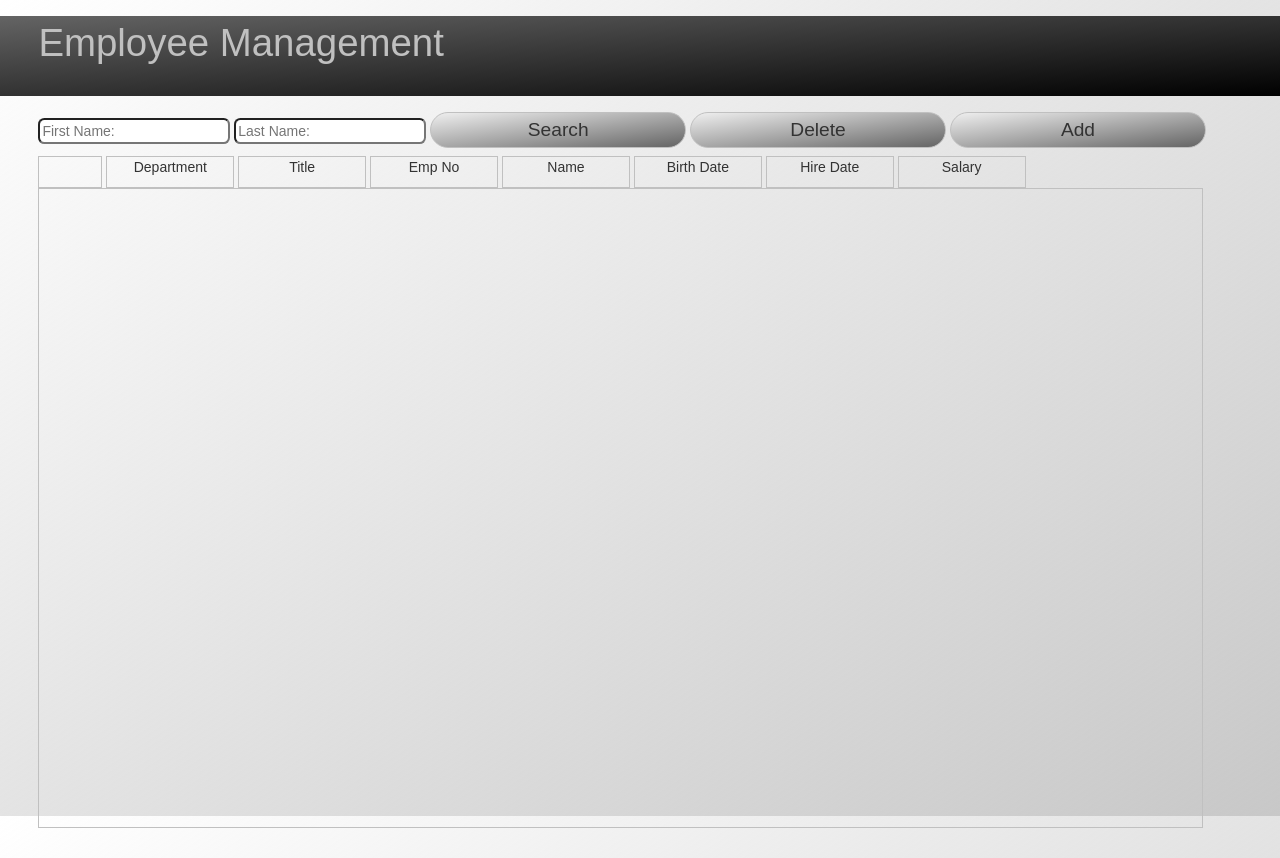
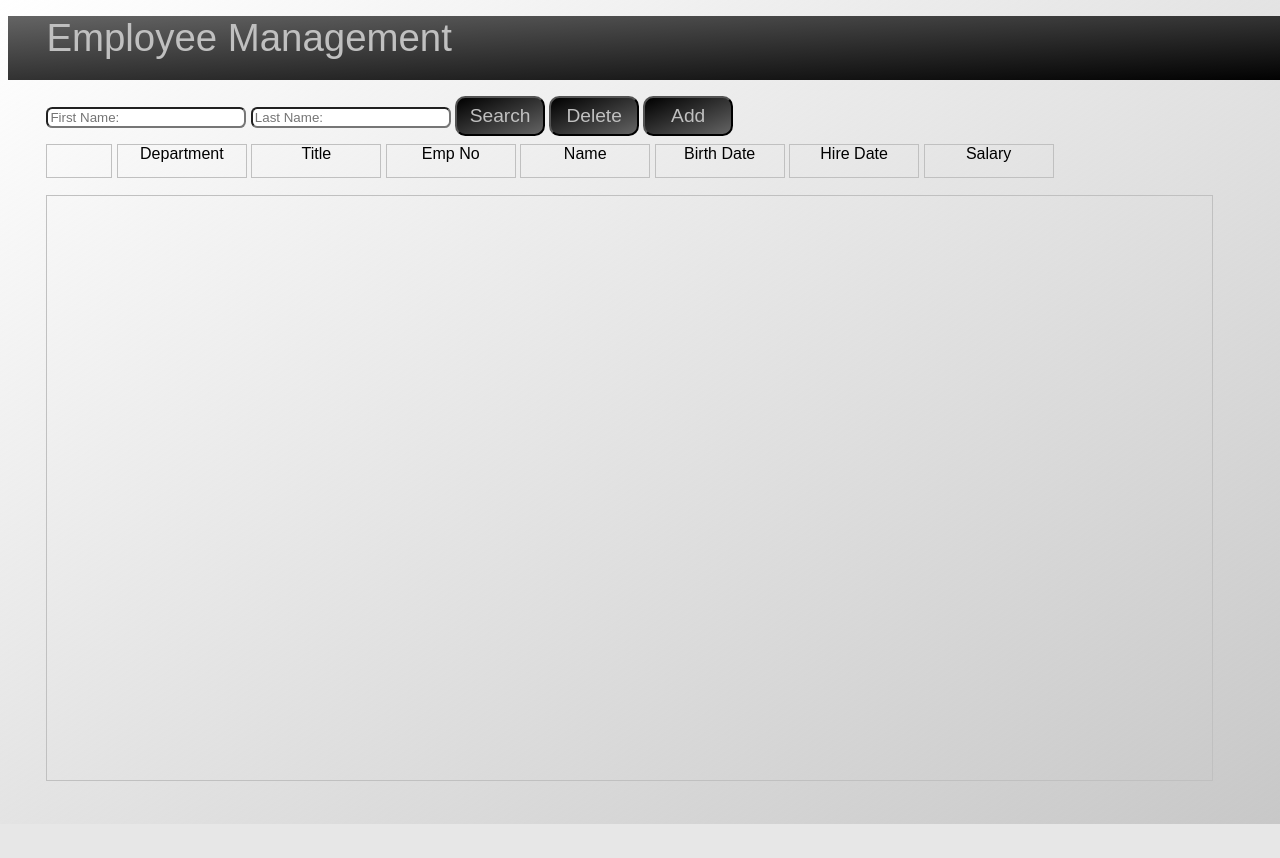
Before and after one commit to Indominu/H2-Clientside, a PHP site: page / in a window 1280 px wide; the page is wider, and only the part inside the window is pictured. After the commit the page ends 824 px from the top of that part, so only its background shows below. Run offline with PHP 8.4, Linux system fonts and the light colour scheme.

Commit message:
css adjustment

```diff
--- a/base.css
+++ b/base.css
@@ -10,7 +10,7 @@
 .banner
 {
     width:100vw;
-    height:10vh;
+    height:8vh;
     margin-top:2vh;
     margin-bottom:2vh;
     background-image: linear-gradient(to bottom right, rgba(100,100,100,1), rgba(0,0,0,1));
@@ -28,44 +28,44 @@
  border-radius: 0.5vmax;
 }
 
-.modal-dialog{
-    min-width: 100%;
-    min-height: 100%;
-}
-
-button {
-    display:inline-table;
-    border:0.1vmax solid silver;
-    width:15vw;height:5vh;
-    text-align:center;
-    font-family: Arial, Helvetica, sans-serif;
-    font-size:1.5vmax;
-    border-radius: 25vmax;
-    padding-top:0.5vh;
-    background-image: linear-gradient(to bottom right, rgba(255,0,0,0), rgba(100,100,100,1));
-    cursor:pointer;
-}
-
-button:hover {
-    border:0.1vmax solid green;
+ul {
+    position: fixed;
+    bottom: 0;
+    margin-left:3vw;
+    padding: 0;
+    border: 0.1vmax solid silver;
+    width: 91vw;
+    height: 73vh;
+    overflow-x: hidden;
+    font-size: 1.5vmax;
 }
 
 .button
 {
     display:inline-table;
-    border:0.1vmax solid silver;
-    width:20vw;height:4.5vh;
+    border:0.2vmax linear-gradient(to bottom right,  rgba(0,0,0,1), rgba(100,100,100,1));
+    width:7vw;height:5vh;
     text-align:center;
     font-family: Arial, Helvetica, sans-serif;
+    cursor:pointer;
+    color:silver;
     font-size:1.5vmax;
-    border-radius: 25vmax;
+    border-radius: 0.8vw;
     padding-top:0vh;
-    background-image: linear-gradient(to bottom right, rgba(255,0,0,0), rgba(100,100,100,1));
+    background-image: linear-gradient(to bottom right,  rgba(0,0,0,1), rgba(100,100,100,1));
 }
 
 .button:hover
 {
-    border:0.1vmax solid green;
+    border:0.2vmax solid silver;
+}
+
+#save:hover {
+    border:0.2vmax solid green;
+}
+
+#cancel:hover {
+    border:0.2vmax solid red;
 }
 
 .deleteAction
@@ -74,8 +74,12 @@
 }
 .nameLine
 {
-    display:inline-table;
-    cursor:pointer;
+    display: inline-table;
+    border: 0.1vmax solid silver;
+    min-width: 9vw;
+    text-align: center;
+    height: 3vh;
+    cursor: pointer;
 }
 
 .nameLine:hover
@@ -98,3 +102,23 @@
     margin:0 0 0 0;
     text-align:center;
 }
+
+::-webkit-scrollbar {
+    width: 1vw;
+    height: 5vh;
+}
+
+::-webkit-scrollbar-track {
+    background-image: linear-gradient(to bottom right, rgba(255,0,0,0), rgba(200,200,200,1));
+}
+
+::-webkit-scrollbar-thumb {
+    border-radius: 1vmax;
+    background-image: linear-gradient(to bottom right,  rgba(0,0,0,1), rgba(100,100,100,1));
+    border:0.1vmax linear-gradient(to bottom right,  rgba(0,0,0,1), rgba(100,100,100,1));
+
+}
+
+::-webkit-scrollbar-thumb:hover {
+    border:0.1vmax solid silver;
+}
--- a/index.js
+++ b/index.js
@@ -10,6 +10,8 @@
 
     $("#Delete").click(() => {
         $(".deleteAction").show();
+        $("#save").show();
+        $("#cancel").show();
     });
 
     $('ul').on('click', 'input', function() {
@@ -20,8 +22,10 @@
         }
     });
 
-    $("#Cancel").click(() => {
+    $("#cancel").click(() => {
         $(".deleteAction").hide();
+        $("#save").hide();
+        $("#cancel").hide();
     });
 
     $('ul').on('click', '.nameLine', function() {
@@ -34,13 +38,15 @@
         document.getElementById("iform").src="employeeform.php";
     });
 
-    $("#Comfirm").click(() => {
+    $("#save").click(() => {
         $.ajax({
             type: "POST",
             url: "search&destroy.php",
             data:  { "jsonData": JSON.stringify(checkBoxArr) },
             success: (res) => {
                 $(".deleteAction").hide();
+                $("#save").hide();
+                $("#cancel").hide();
                 checkBoxArr.length = 0;
                 DisplaySearch();
             }
@@ -57,27 +63,20 @@
             var listFromPhp = JSON.parse(res);
             $('.testClass').remove();
             for (var i = 0; i < listFromPhp.length; i+=1) {
-                /*
-                var div = document.createElement("div");
-                var li = document.createElement("li");
-                var input = document.createElement("input");
-                li.innerHTML = listFromPhp[i].toString().replace(/\,/g,' ');
-                li.setAttribute('id', listFromPhp[i][0]);
-                li.setAttribute('class', 'testClass');
-                input.setAttribute('type', 'checkbox');
-                input.setAttribute('id', listFromPhp[i][0]);
-                input.setAttribute('style', 'display: none;');
-                input.setAttribute('class', 'deleteAction');
-                document.getElementById("List").appendChild(div);
-                document.getElementById("List").appendChild(li);
-                //document.getElementById(listFromPhp[i][0]).appendChild(input);
-                */
                var div = document.createElement("div");
                div.setAttribute('id', listFromPhp[i][2]);
                div.setAttribute('style', "white-space:nowrap");
                div.setAttribute('class', "testClass");
                html="&nbsp;<input id='"+listFromPhp[i][2]+"' type='checkbox' class='deleteAction' style='display:none'>";
-               html+="&nbsp;<div id='"+listFromPhp[i][2]+"' class='nameLine' >"+listFromPhp[i].toString().replace(/\,/g,' ')+"</div>";
+               html+="&nbsp;<div id='"+listFromPhp[i][2]+"' class='nameLine' >"+listFromPhp[i][0].toString().replace(/\,/g,' ')+"</div>";
+               html+="&nbsp;<div id='"+listFromPhp[i][2]+"' class='nameLine' >"+listFromPhp[i][1].toString().replace(/\,/g,' ')+"</div>";
+               html+="&nbsp;<div id='"+listFromPhp[i][2]+"' class='nameLine' >"+listFromPhp[i][2].toString().replace(/\,/g,' ')+"</div>";
+               html+="&nbsp;<div id='"+listFromPhp[i][2]+"' class='nameLine' >"+listFromPhp[i][3].toString().replace(/\,/g,' ')+"</div>";
+               html+="&nbsp;<div id='"+listFromPhp[i][2]+"' class='nameLine' >"+listFromPhp[i][4].toString().replace(/\,/g,' ')+"</div>";
+               html+="&nbsp;<div id='"+listFromPhp[i][2]+"' class='nameLine' >"+listFromPhp[i][5].toString().replace(/\,/g,' ')+"</div>";
+               html+="&nbsp;<div id='"+listFromPhp[i][2]+"' class='nameLine' >"+listFromPhp[i][6].toString().replace(/\,/g,' ')+"</div>";
+               html+="&nbsp;<div id='"+listFromPhp[i][2]+"' class='nameLine' >"+listFromPhp[i][7].toString().replace(/\,/g,' ')+"</div>";
+
 
                div.innerHTML=html;
                document.getElementById("List").appendChild(div);
--- a/index.php
+++ b/index.php
@@ -4,20 +4,19 @@
         <meta charset="UTF-8">
         <meta name="viewport" content="width=device-width, initial-scale=1">
         <link rel="stylesheet" type="text/css" href="base.css">
-        <link rel="stylesheet" href="https://maxcdn.bootstrapcdn.com/bootstrap/3.4.0/css/bootstrap.min.css">
         <script src="jquery-3.3.1.js"></script>
-
-        <script src="https://maxcdn.bootstrapcdn.com/bootstrap/3.4.0/js/bootstrap.min.js"></script>
     </head>
     <body>
         <script src="index.js"></script>
         <div class="banner" >Employee Management</div>
         <div style="margin-left:3vw;" >
-            <input type="text" id="first_name" name="first_name" placeholder="First Name:" style="width:15vw">
-            <input type="text" id="last_name" name="last_name" placeholder="Last Name:" style="width:15vw">
-            <button class="button"type="button" id="Search">Search</button>
+            <input type="text" id="first_name" name="first_name" placeholder="First Name:" style="width:15vw;">
+            <input type="text" id="last_name" name="last_name" placeholder="Last Name:" style="width:15vw;">
+            <button class="button" type="button" id="Search">Search</button>
             <button class="button" type="button" id="Delete">Delete</button>
-            <button class="button" type="button" id="add">Add</button><br>
+            <button class="button" type="button" id="add">Add</button>
+            <button class="button" type="button" id="save" style="display: none;">Comfirm</button>
+            <button class="button" type="button" id="cancel" style="display: none;">Cancel</button><br>
         </div>
         <div style="padding-left:3vw;margin-top:1vh;">
             <div class="title" style="width:5vw">&nbsp;</div>
@@ -29,9 +28,7 @@
             <div class="title">Hire Date</div>
             <div class="title">Salary</div>
         </div>
-        <ul id="List" style="margin-left:3vw;padding:0;border:0.1vmax solid silver;width:91vw;height:80vh;overflow-x:hidden;font-size:2vmax;"></ul>
-        <button type="button" id="Comfirm" class="deleteAction" style="display: none;">Comfirm</button>
-        <button type="button" id="Cancel" class="deleteAction" style="display: none;">Cancel</button><br>
+        <ul id="List"></ul>
 
         <iframe id="iform" src="employeeform.php" style="background-color:white;position:absolute;top:10vh;left:16vw;display:none;width:60vw;height:50vh;" scrolling="no"></form>
 
```
